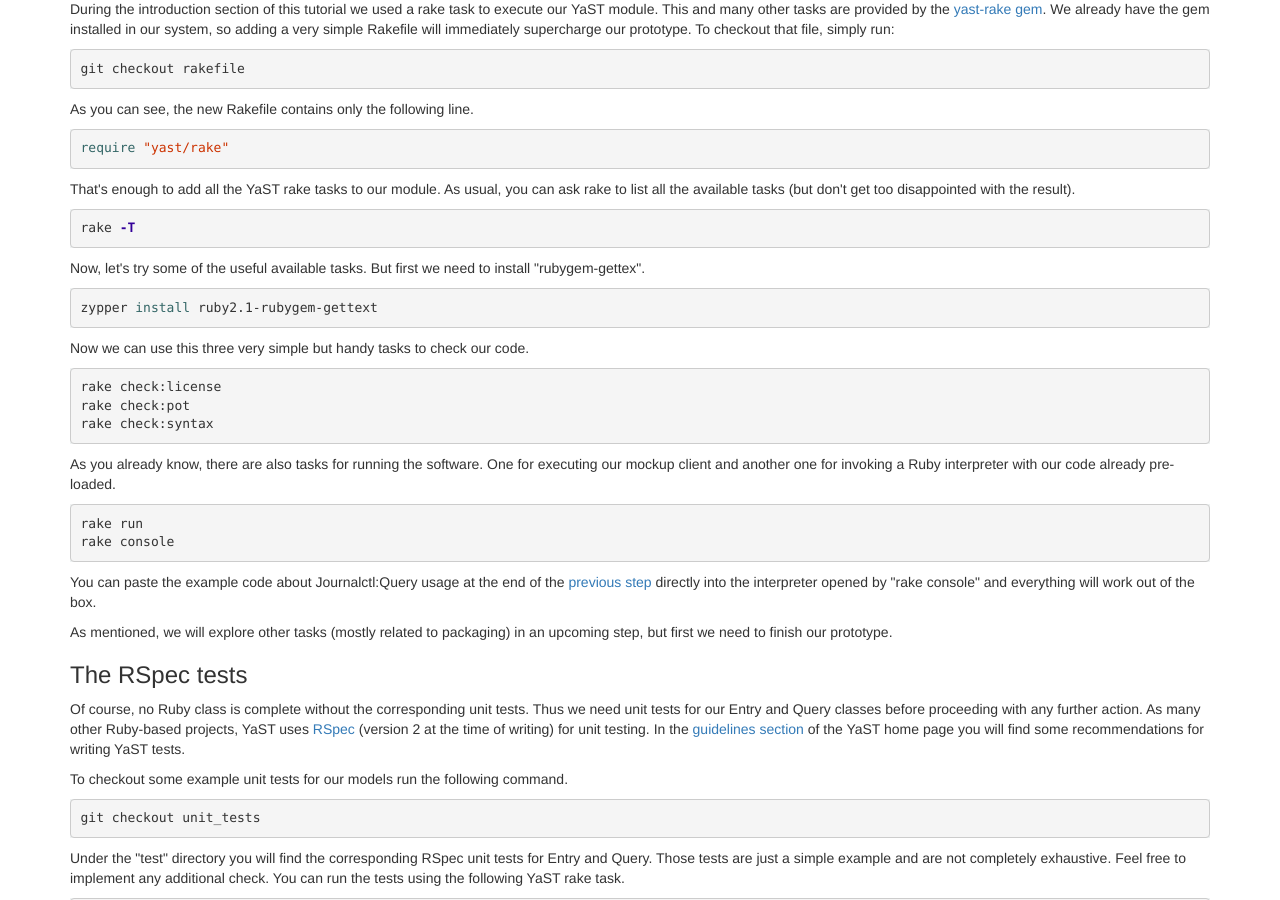
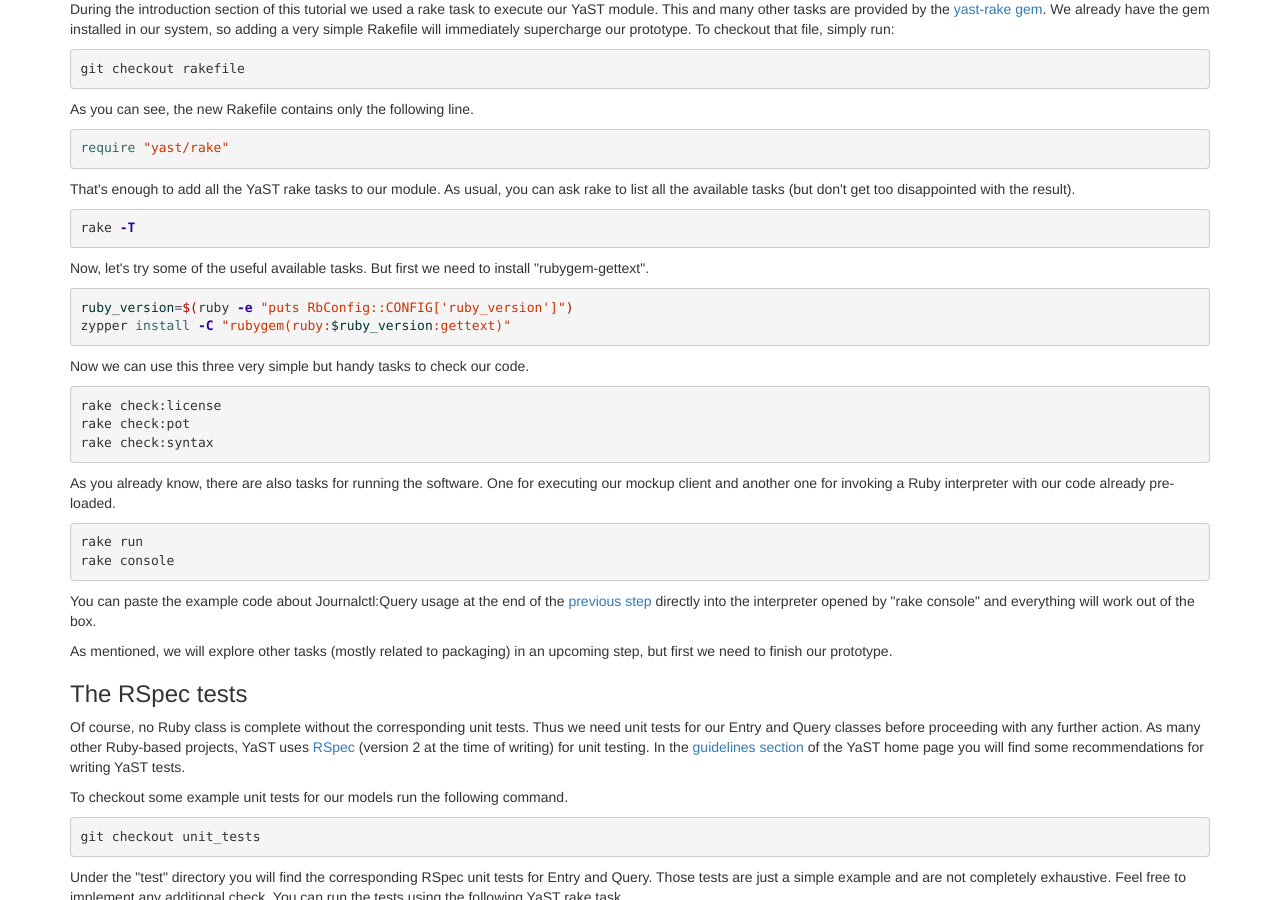
Before and after one commit to yast/yast-journalctl-tutorial, a Jekyll site: the page built from step5.html, in a window 1280 px wide and 900 px high, scrolled down 349 px. Built offline with Jekyll 4.4.1, drawn with Linux system fonts in a browser that asks for light colours; nearby versions of some CDN libraries; library files that are not in the unit come from our copies.

Commit message:
Fix install rubygem-gettext package

```diff
--- a/step5.html
+++ b/step5.html
@@ -31,10 +31,11 @@ rake -T
 {% endhighlight %}
 <p>
 Now, let's try some of the useful available tasks. But first we need to install
-"rubygem-gettex".
+"rubygem-gettext".
 </p>
 {% highlight bash %}
-zypper install ruby2.1-rubygem-gettext
+ruby_version=$(ruby -e "puts RbConfig::CONFIG['ruby_version']")
+zypper install -C "rubygem(ruby:$ruby_version:gettext)"
 {% endhighlight %}
 <p>
 Now we can use this three very simple but handy tasks to check our code.
```
